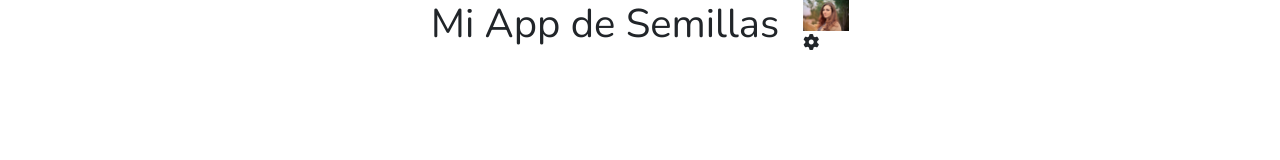
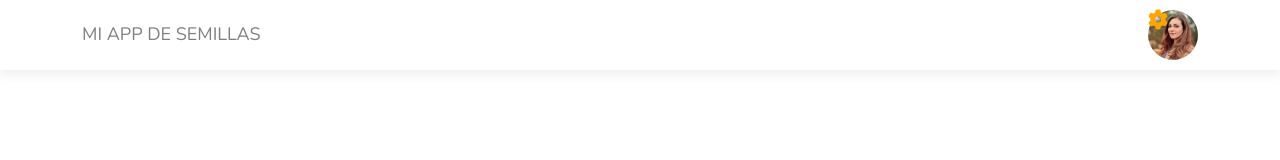
Before and after one commit to tamaraantonella/seed_app, a website: page index.html in a window 1280 px wide. Drawn offline with nearby package versions, Linux system fonts and the light colour scheme.

Commit message:
agregando estilos al header

```diff
--- a/index.html
+++ b/index.html
@@ -13,7 +13,7 @@
 <body>
     <header>
         <div class="container">
-            <div class="row justify-content-center">
+            <div class="row justify-content-between align-items-center">
                 <div class="col-auto titulo-semillas">
                     <h1>Mi App de Semillas</h1>
                 </div>
--- a/sass/layout/_header.scss
+++ b/sass/layout/_header.scss
@@ -1,22 +1,38 @@
 header{
+    padding: 10px 0;
+    box-shadow: 0 5px 10px rgba(204, 204, 204, .3);
     .container{
         div{
             .titulo-semillas{
                 h1{
                     padding: 0;
                     margin: 0;
+                    font-size: 18px;
+                    text-transform: uppercase;
+                    color:$secondary;
                 }
 
             }
             .avatar-img{
-                width: 70px;
-                height: 70px;
+                .avatar-container{
+                    width: 50px;
+                    height: 50px;
+                    position: relative;
                     cursor: pointer;
                     img{
                         width: 100%;
                         height: 100%;
                         object-fit: cover;
                         object-position: center;
+                        border-radius: 50%;
+                    }
+                    i{
+                        position: absolute;
+                        left: 0;
+                        top:0;
+                        color:$primary;
+                        font-size: 20px;
+                    }
                 }
             }
         }
@@ -37,6 +53,14 @@ header{
                             color: $primary;
                             a{
                                 text-decoration: none;
+                                display: block;
+                                padding: 10px 0;
+                                color: $primary;
+                                i{
+                                    display: inline-block;
+                                    width: 18px;
+                                    text-align: center;
+                                    margin-right: 5px;
                                 }
                             }
                         }
@@ -45,3 +69,4 @@ header{
             }
         }
     }
+}
```
Also changed, not shown: css/estilos.css. Lines whose indentation alone changed are shown as unchanged.
